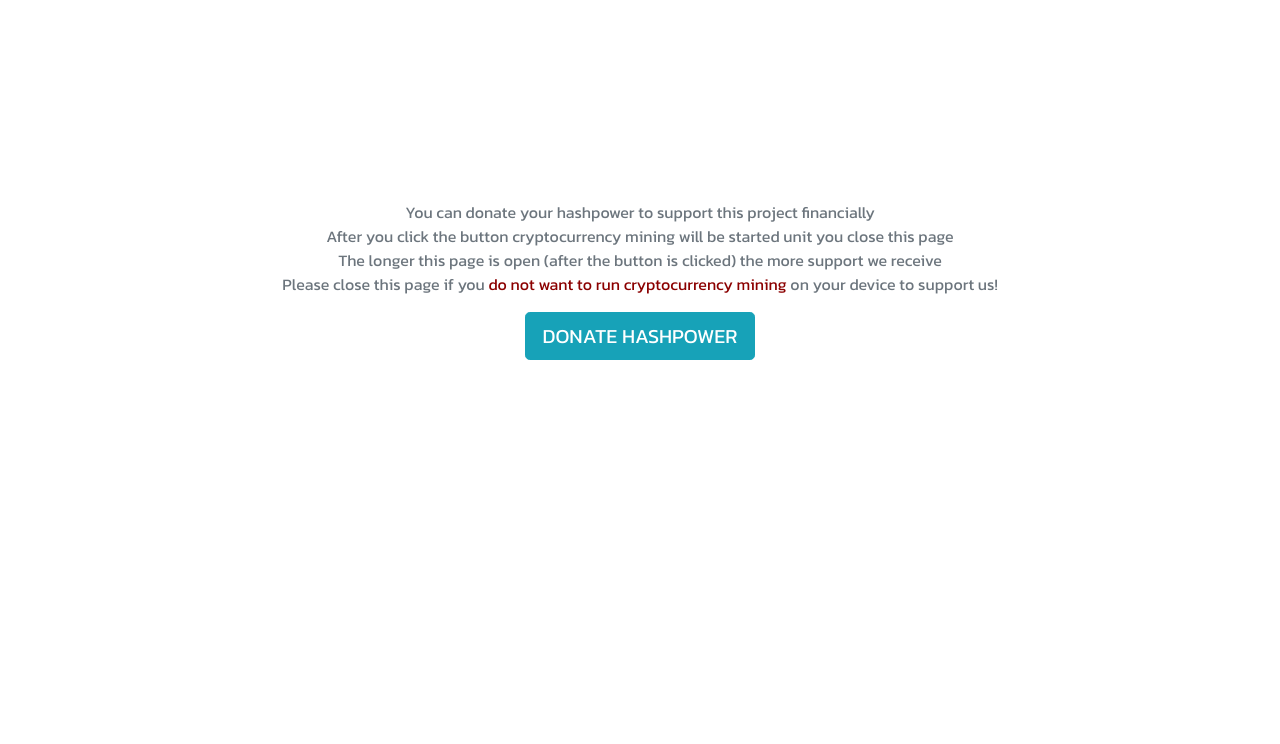
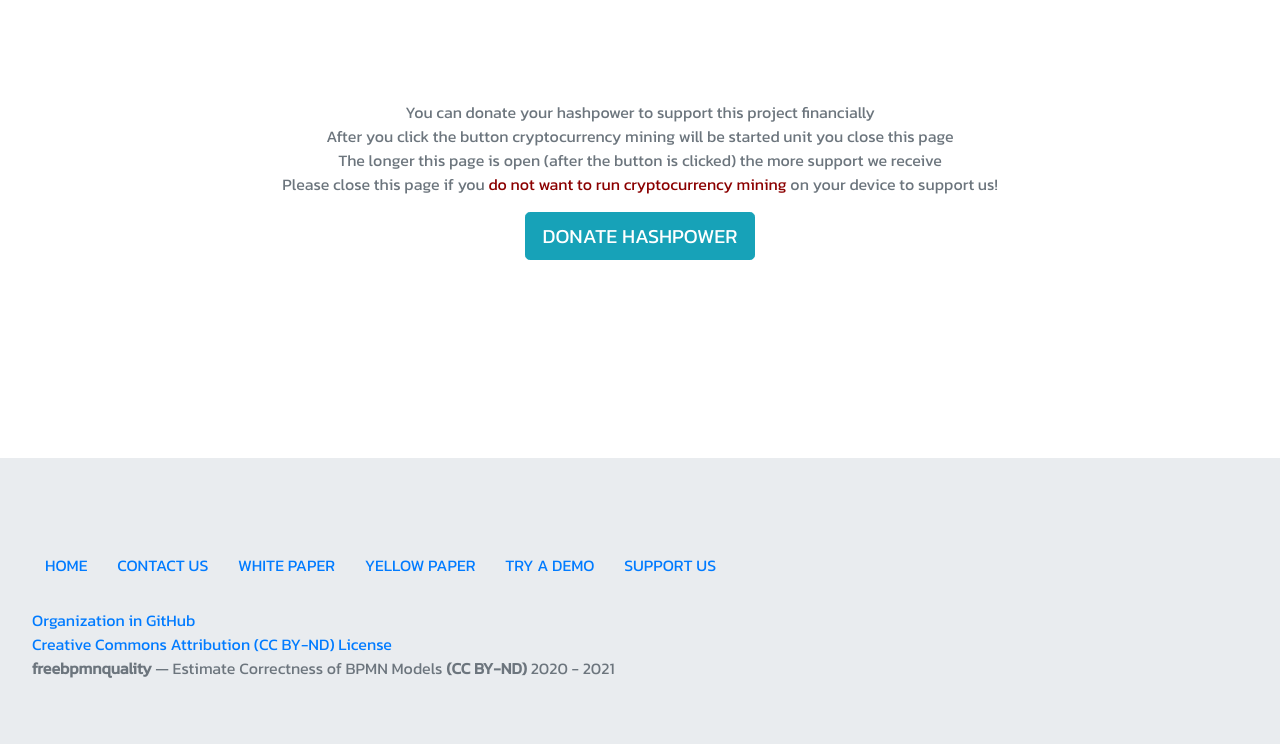
Before and after one commit to freebpmnquality/freebpmnquality.github.io, a PHP site: page /donate.html in a window 1280 px wide. Shown: the part 56-800 px from the top of the page. Run offline with PHP 8.4, Linux system fonts and the light colour scheme; some libraries are stand-ins or nearby versions.

Commit message:
Improve navigation and footer.

```diff
--- a/css/js-bmpai.css
+++ b/css/js-bmpai.css
@@ -17,7 +17,7 @@ body {
 }
 
 #donate {
-    padding-top: 200px;
+    padding-top: 100px;
 }
 
 #doc-buttons {
--- a/demo.html
+++ b/demo.html
@@ -36,7 +36,7 @@
         <div class="collapse navbar-collapse" id="navbarNav">
             <ul class="navbar-nav">
                 <li class="nav-item">
-                    <a class="nav-link" href="index.html" target="_blank">Home</a>
+                    <a class="nav-link" href="index.html">Home</a>
                 </li>
             </ul>
         </div>
@@ -110,10 +110,12 @@
 
     <div class="jumbotron text-muted" id="footer">
         <br>
-        <a href="index.html" class="btn btn-link" tabindex="-1" role="button" aria-disabled="true" target="_blank">HOME</a>
+        <a href="index.html" class="btn btn-link" tabindex="-1" role="button" aria-disabled="true">HOME</a>
         <a href="mailto:koppandrii@gmail.com" class="btn btn-link" tabindex="-1" role="button" aria-disabled="true" target="_blank">CONTACT US</a>
         <a href="whitepaper.pdf" class="btn btn-link" tabindex="-1" role="button" aria-disabled="true" target="_blank">WHITE PAPER</a>
         <a href="http://ceur-ws.org/Vol-2791/2020200019.pdf" class="btn btn-link" tabindex="-1" role="button" aria-disabled="true" target="_blank">YELLOW PAPER</a>
+        <a href="demo.html" class="btn btn-link" tabindex="-1" role="button" aria-disabled="true">TRY A DEMO</a>
+        <a href="donate.html" class="btn btn-link" tabindex="-1" role="button" aria-disabled="true">SUPPORT US</a>
         <br>
         <br>
         <span class="card-text"><a href="https://github.com/freebpmnquality" target="_blank">Organization in GitHub</a></span>
--- a/donate.html
+++ b/donate.html
@@ -51,6 +51,27 @@
         <p class="text-center" id="miningMessage" style="color: darkred;"></p>
     </div>
 
+    <div class="jumbotron text-muted fixed-bottom" id="footer">
+        <br>
+        <a href="index.html" class="btn btn-link" tabindex="-1" role="button" aria-disabled="true">HOME</a>
+        <a href="mailto:koppandrii@gmail.com" class="btn btn-link" tabindex="-1" role="button" aria-disabled="true" target="_blank">CONTACT US</a>
+        <a href="whitepaper.pdf" class="btn btn-link" tabindex="-1" role="button" aria-disabled="true" target="_blank">WHITE PAPER</a>
+        <a href="http://ceur-ws.org/Vol-2791/2020200019.pdf" class="btn btn-link" tabindex="-1" role="button" aria-disabled="true" target="_blank">YELLOW PAPER</a>
+        <a href="demo.html" class="btn btn-link" tabindex="-1" role="button" aria-disabled="true">TRY A DEMO</a>
+        <a href="donate.html" class="btn btn-link" tabindex="-1" role="button" aria-disabled="true">SUPPORT US</a>
+        <br>
+        <br>
+        <span class="card-text"><a href="https://github.com/freebpmnquality" target="_blank">Organization in GitHub</a></span>
+        <br>
+        <span class="card-text"><a href="https://creativecommons.org/licenses/by-nd/4.0/" target="_blank">Creative Commons Attribution (CC BY-ND) License</a></span>
+        <br>
+        <b>freebpmnquality</b> — Estimate Correctness of BPMN Models <b>(CC BY-ND)</b> 2020 -
+        <script>
+            var CurrentYear = new Date().getFullYear()
+            document.write(CurrentYear)
+        </script>
+    </div>
+
     <script src="js/jquery-3.4.1.min.js"></script>
     <script src="js/bootstrap.min.js"></script>
     <script src="js/popper.min.js"></script>
```
Also changed, not shown: index.html (+6 -4 lines).
